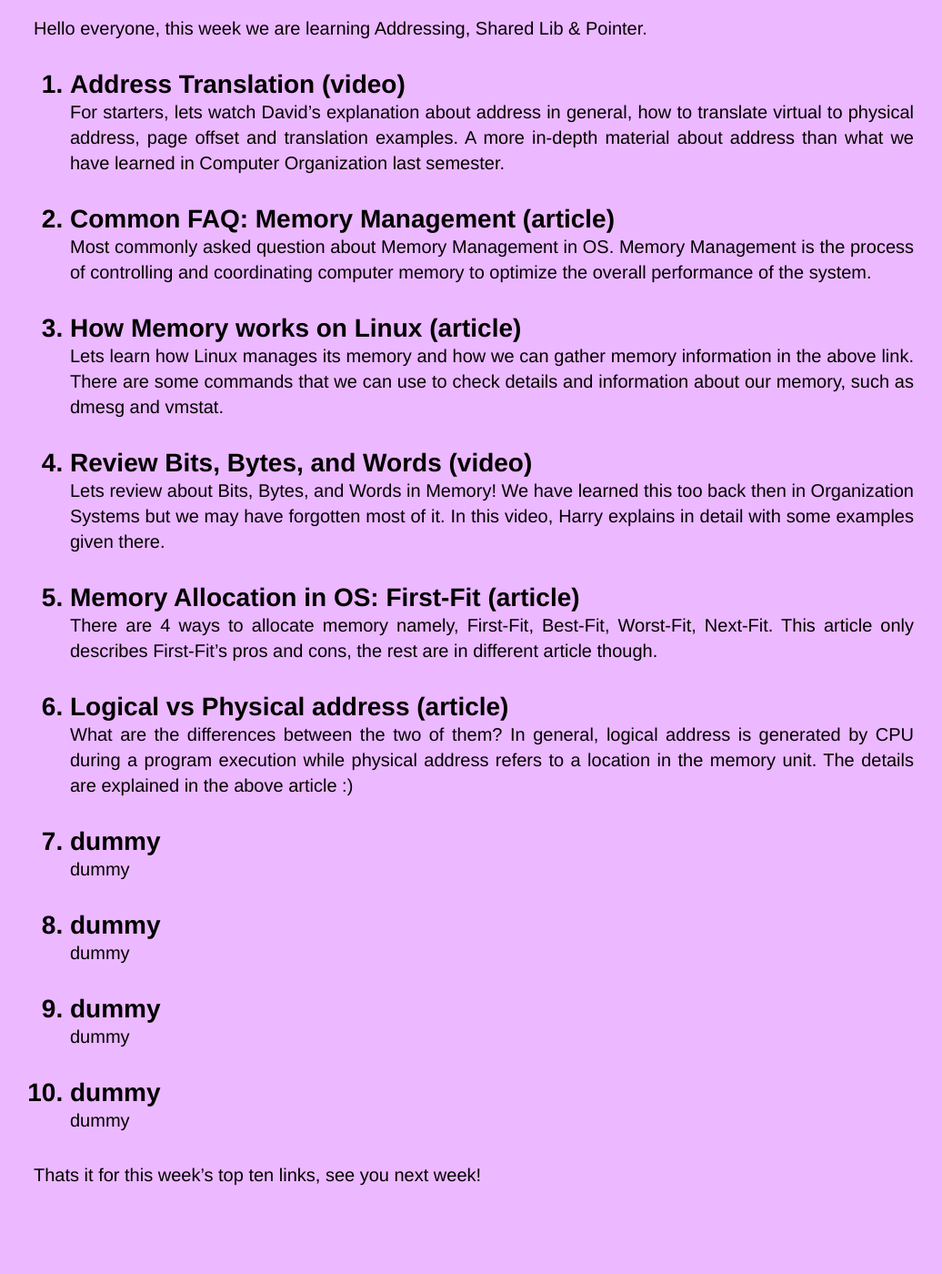
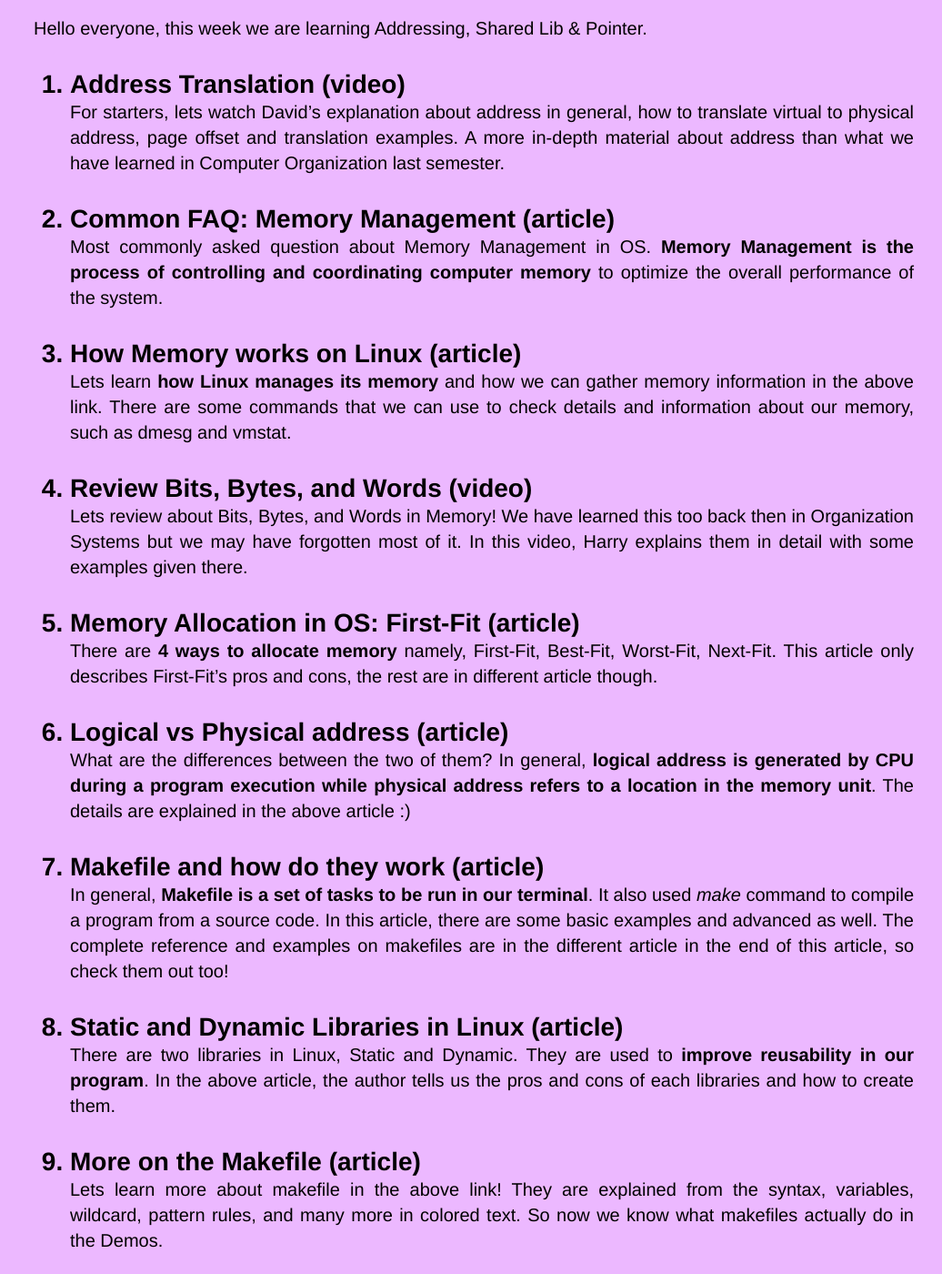
Before and after one commit to frsardhf/os211, a Jekyll site: the page built from w04.md, in a window 1280 px wide and 1400 px high, scrolled down 422 px. Shown: the whole window at 91% size, without its empty margins (119-1155 px from the left). Built offline with Jekyll 4.4.1, drawn with Linux system fonts in a browser that asks for light colours; our own code applies the rules of GitHub Pages for plain Markdown files; before the commit the page ends 1783 px from its top, so only the background shows below that; some of the changed text lies outside the part shown.

Commit message:
OS211 frsardhf

```diff
--- a/w04.md
+++ b/w04.md
@@ -10,30 +10,30 @@ Hello everyone, this week we are learning Addressing, Shared Lib & Pointer.
    For starters, lets watch David's explanation about address in general, how to translate virtual to physical address, page offset and translation examples. A more in-depth material about address than what we have learned in Computer Organization last semester.
 
 2. [Common FAQ: Memory Management (article)](https://www.guru99.com/os-memory-management.html) <br>
-   Most commonly asked question about Memory Management in OS. Memory Management is the process of controlling and coordinating computer memory to optimize the overall performance of the system.
+   Most commonly asked question about Memory Management in OS. **Memory Management is the process of controlling and coordinating computer memory** to optimize the overall performance of the system.
 
 3. [How Memory works on Linux (article)](https://linux-audit.com/understanding-memory-information-on-linux-systems/) <br>
-   Lets learn how Linux manages its memory and how we can gather memory information in the above link. There are some commands that we can use to check details and information about our memory, such as dmesg and vmstat.
+   Lets learn **how Linux manages its memory** and how we can gather memory information in the above link. There are some commands that we can use to check details and information about our memory, such as dmesg and vmstat.
 
 4. [Review Bits, Bytes, and Words (video)](https://www.youtube.com/watch?v=Weyv-V8xz0c) <br>
-   Lets review about Bits, Bytes, and Words in Memory! We have learned this too back then in Organization Systems but we may have forgotten most of it. In this video, Harry explains in detail with some examples given there.
+   Lets review about Bits, Bytes, and Words in Memory! We have learned this too back then in Organization Systems but we may have forgotten most of it. In this video, Harry explains them in detail with some examples given there.
 
 5. [Memory Allocation in OS: First-Fit (article)](https://www.geeksforgeeks.org/first-fit-allocation-in-operating-systems/) <br>
-   There are 4 ways to allocate memory namely, First-Fit, Best-Fit, Worst-Fit, Next-Fit. This article only describes First-Fit's pros and cons, the rest are in different article though.
+   There are **4 ways to allocate memory** namely, First-Fit, Best-Fit, Worst-Fit, Next-Fit. This article only describes First-Fit's pros and cons, the rest are in different article though.
 
 6. [Logical vs Physical address (article)](https://techdifferences.com/difference-between-logical-and-physical-address.html) <br>
-   What are the differences between the two of them? In general, logical address is generated by CPU during a program execution while physical address refers to a location in the memory unit. The details are explained in the above article :)
+   What are the differences between the two of them? In general, **logical address is generated by CPU during a program execution while physical address refers to a location in the memory unit**. The details are explained in the above article :)
 
-7. [dummy](https://www.youtube.com) <br>
-   dummy
+7. [Makefile and how do they work (article)](https://opensource.com/article/18/8/what-how-makefile) <br>
+   In general, **Makefile is a set of tasks to be run in our terminal**. It also used _make_ command to compile a program from a source code. In this article, there are some basic examples and advanced as well. The complete reference and examples on makefiles are in the different article in the end of this article, so check them out too!
 
-8. [dummy](https://www.youtube.com/) <br>
-   dummy
+8. [Static and Dynamic Libraries in Linux (article)](https://medium.com/@StueyGK/static-libraries-vs-dynamic-libraries-af78f0b5f1e4#:) <br>
+   There are two libraries in Linux, Static and Dynamic. They are used to **improve reusability in our program**. In the above article, the author tells us the pros and cons of each libraries and how to create them.
 
-9. [dummy](https://www.youtube.com) <br>
-   dummy
+9. [More on the Makefile (article)](https://makefiletutorial.com/) <br>
+   Lets learn more about makefile in the above link! They are explained from the syntax, variables, wildcard, pattern rules, and many more in colored text. So now we know what makefiles actually do in the Demos.
 
-10. [dummy](https:/www.youtube.com) <br>
-    dummy
+10. [Dynamic Memory Allocation](https://www.geeksforgeeks.org/dynamic-memory-allocation-in-c-using-malloc-calloc-free-and-realloc/) <br>
+    There are 4 library functions to facilitate Dynamic Memory Allocation i.e. malloc(), calloc(), free(), and realloc(). To understand them better lets check the explanation and examples of each library in the above article!
 
 Thats it for this week's top ten links, see you next week!
```
